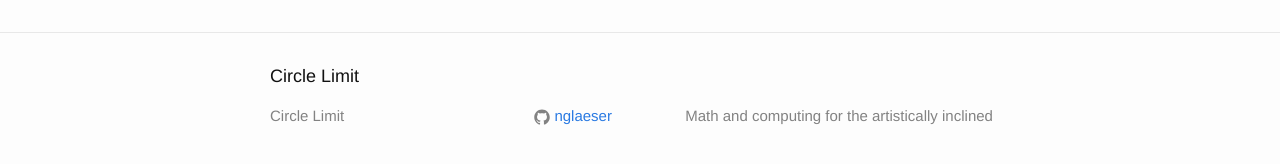
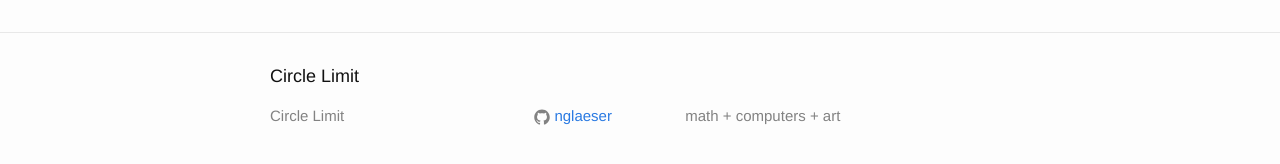
Before and after one commit to nglaeser/minima-site, a Jekyll site: the page built from about.md, in a window 1280 px wide. Shown: the part 383-547 px from the top of the page. Built offline with Jekyll 4.4.1, drawn with Linux system fonts in a browser that asks for light colours.

Commit message:
change tagline

```diff
--- a/_config.yml
+++ b/_config.yml
@@ -12,9 +12,9 @@ title:
   it: Limite del Cerchio
 email:
 description:
-  en: Math and computing for the artistically inclined
-  de: Mathe und Informatik für Künstler
-  it: L'arte della matematica e informatica
+  en: math + computers + art
+  de: mathe + informatik + kunst
+  it: matematica + informatica + arte
 index:
   en:
   de: de.html
```
